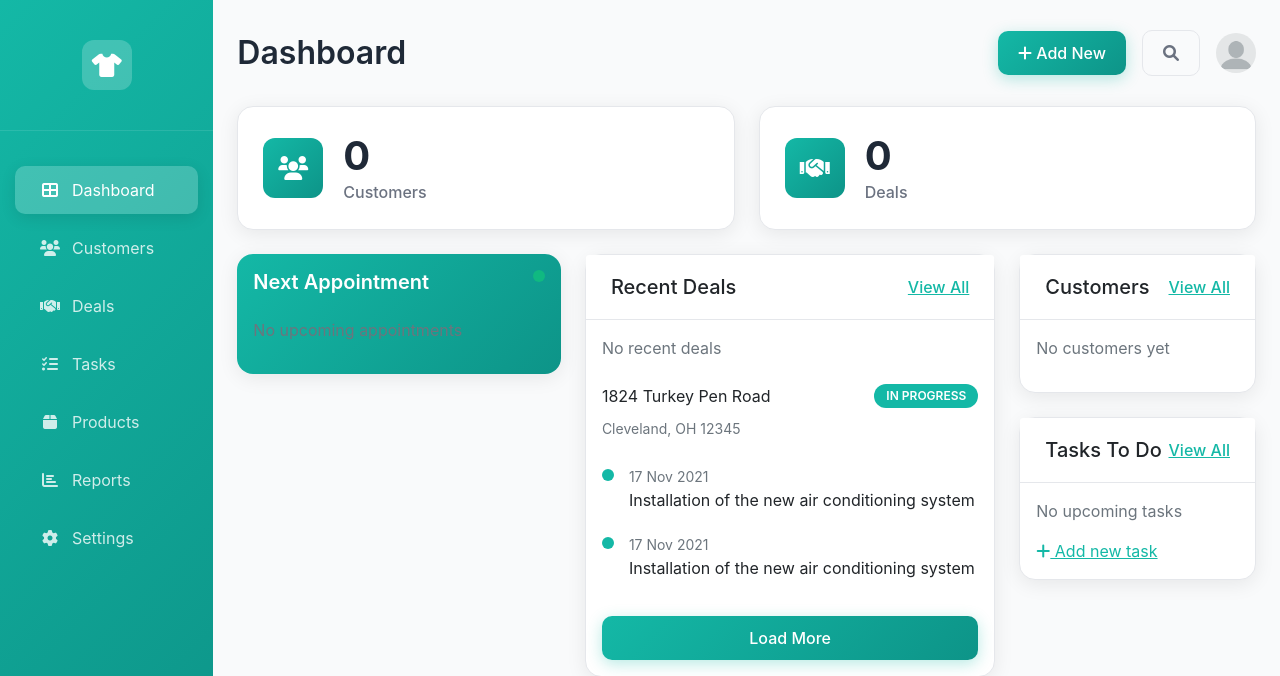
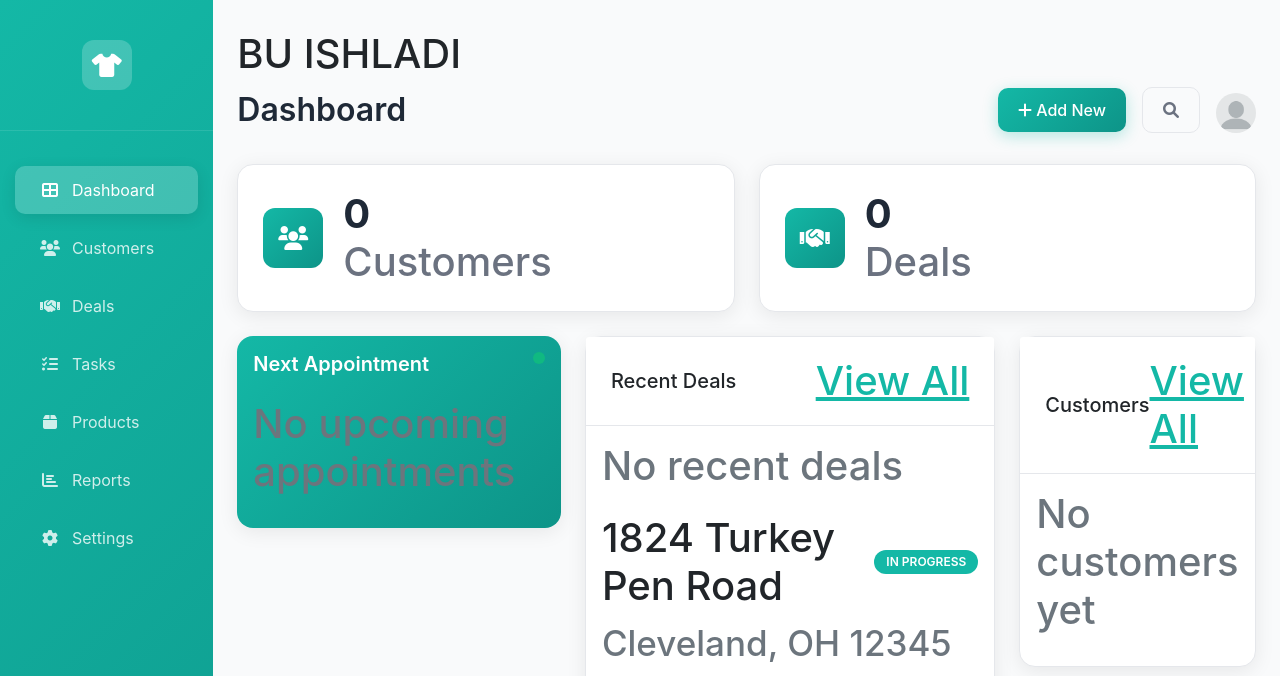
Before and after one commit to Zarnigor/ERP, a Django app: page / in a window 1280 px wide. Shown: the top 676 px of the page. Run offline with Django 5.2, Linux system fonts and the light colour scheme; data that the repository does not hold is empty.

Commit message:
Update dashboard.html

```diff
--- a/templates/erp/dashboard.html
+++ b/templates/erp/dashboard.html
@@ -4,6 +4,8 @@
 {% block title %}Dashboard - Clothes Shop ERP{% endblock %}
 
 {% block content %}
+
+<h1> BU ISHLADI <h1>
 
 <div class="dashboard-header">
     <div class="d-flex justify-content-between align-items-center">
```
